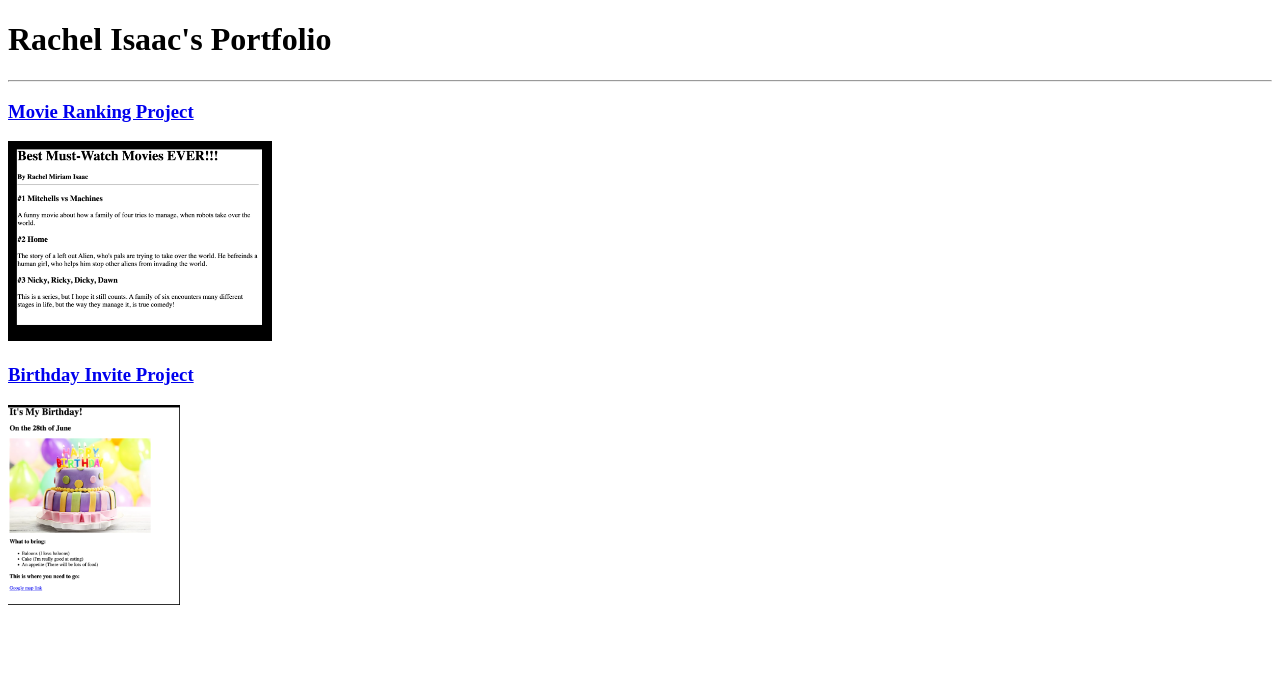
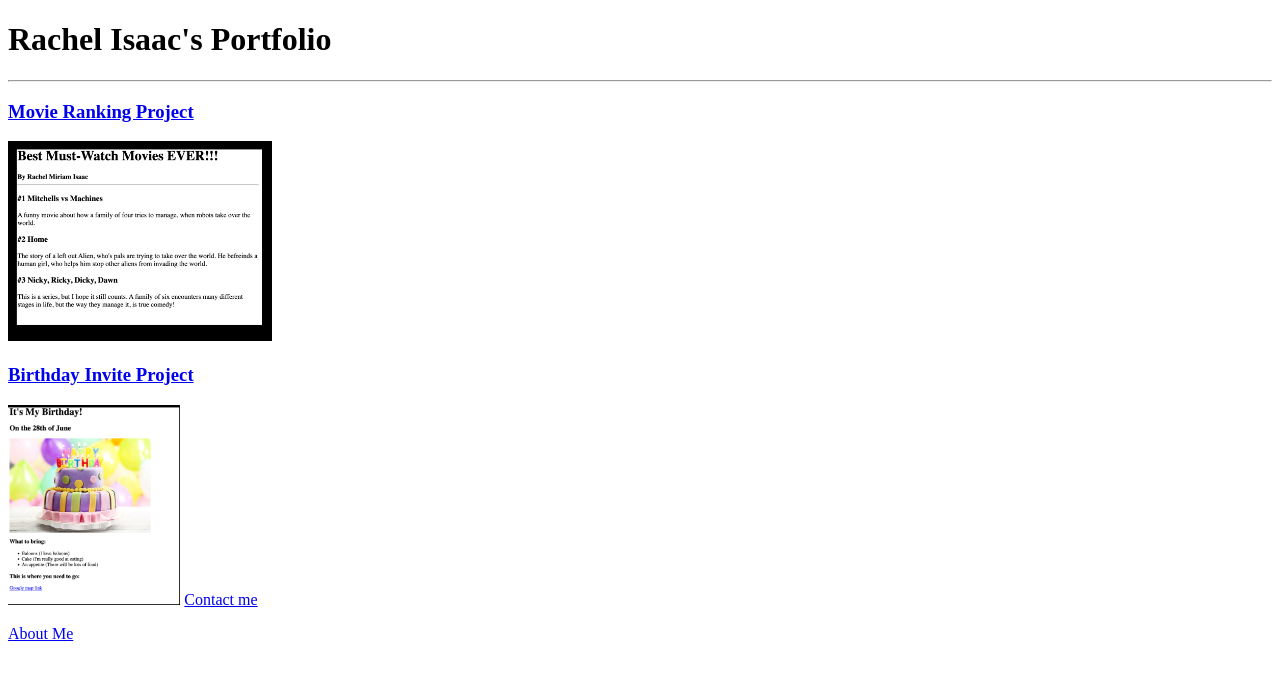
Before and after one commit to racisa903/Rachel-Isaac-Portfolio, a plain HTML site: page index.html in a window 1280 px wide. Drawn offline with Linux system fonts and the light colour scheme; files whose address does not match are found by name.

Commit message:
Update index.html

```diff
--- a/index.html
+++ b/index.html
@@ -29,6 +29,12 @@ https://developer.mozilla.org/en-US/docs/Web/HTML/Element/img#attr-height -->
     <img src="./public/B-day screen shot.png" height="200">
 
 
+    <a href="./public/contact.html"> Contact me
+        <p></p>
+        <a href="./public/about.html"> About Me
+
+
+
 
 
 
```
